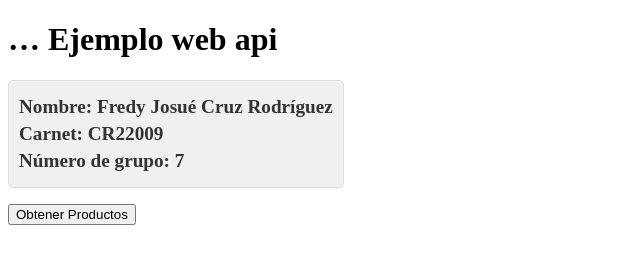
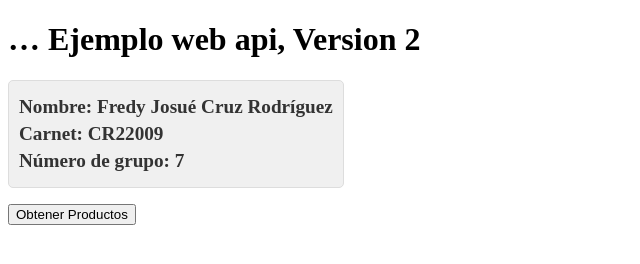
Before and after one commit to CR22009/TPI-guia61c, a plain HTML site: page index.html in a window 1280 px wide. Shown: the whole page, without its empty margins (0-640 px from the left). Drawn offline with Linux system fonts and the light colour scheme.

Commit message:
Cambios hechos

```diff
--- a/index.html
+++ b/index.html
@@ -9,7 +9,7 @@
 </head>
 
 <body>
-	<h1>… Ejemplo web api</h1>
+	<h1>… Ejemplo web api, Version 2</h1>
 	<div class="datos-personales">
 		<p>Nombre: Fredy Josué Cruz Rodríguez</p>
 		<p>Carnet: CR22009</p>
```
